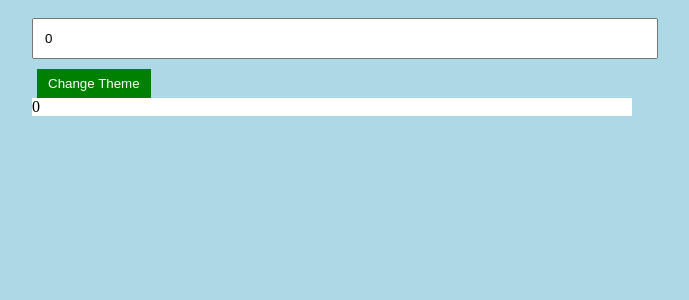
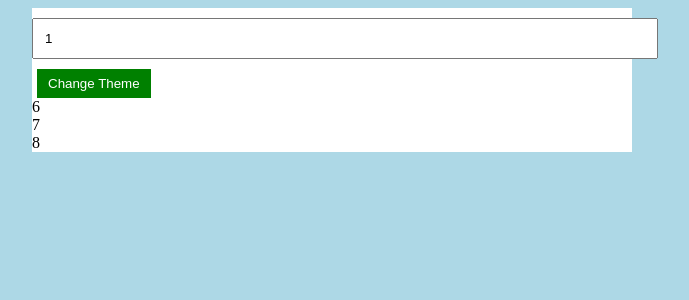
Before and after one commit to mrmohsensami/react-exort, a React (Create React App) app: page / in a window 1280 px wide. Shown: the top 300 px of the page, without its empty margins (308-997 px from the left). Built offline with nearby package versions, Linux system fonts and the light colour scheme.

Commit message:
useCallback in Items

```diff
--- /dev/null
+++ b/src/Item.js
@@ -0,0 +1,12 @@
+import React, { useState, useEffect } from "react";
+
+function Item({ getItems }) {
+    const [items, setItems] = useState([]);
+    useEffect(() => {
+        setItems(getItems(5));
+        console.log("updating items");
+    }, [getItems]);
+    return items.map((item, index) => <div key={index}>{item}</div>);
+}
+
+export default Item;
--- /dev/null
+++ b/src/Items.js
@@ -0,0 +1,28 @@
+import React, { useCallback, useState } from "react";
+import Item from "./Item";
+
+function Items() {
+    const [number, setNumber] = useState(1);
+    const [dark, setDark] = useState(false);
+    const getItems = useCallback(
+        (inc) => {
+            return [number + inc, number + 1 + inc, number + 2 + inc];
+        },
+        [number]
+    );
+    const theme = {
+        backgroundColor: dark ? "black" : "white",
+        color: dark ? "white" : "black",
+    };
+    return (
+        <div className="container" style={theme}>
+            <input type="number" value={number} onChange={(e) => setNumber(parseInt(e.target.value))} className="input" />
+            <button onClick={() => setDark((prevDark) => !prevDark)} className="btn">
+                Change Theme
+            </button>
+            <Item getItems={getItems} />
+        </div>
+    );
+}
+
+export default Items;
```
Also changed, not shown: src/index.js (+2 -11 lines).
